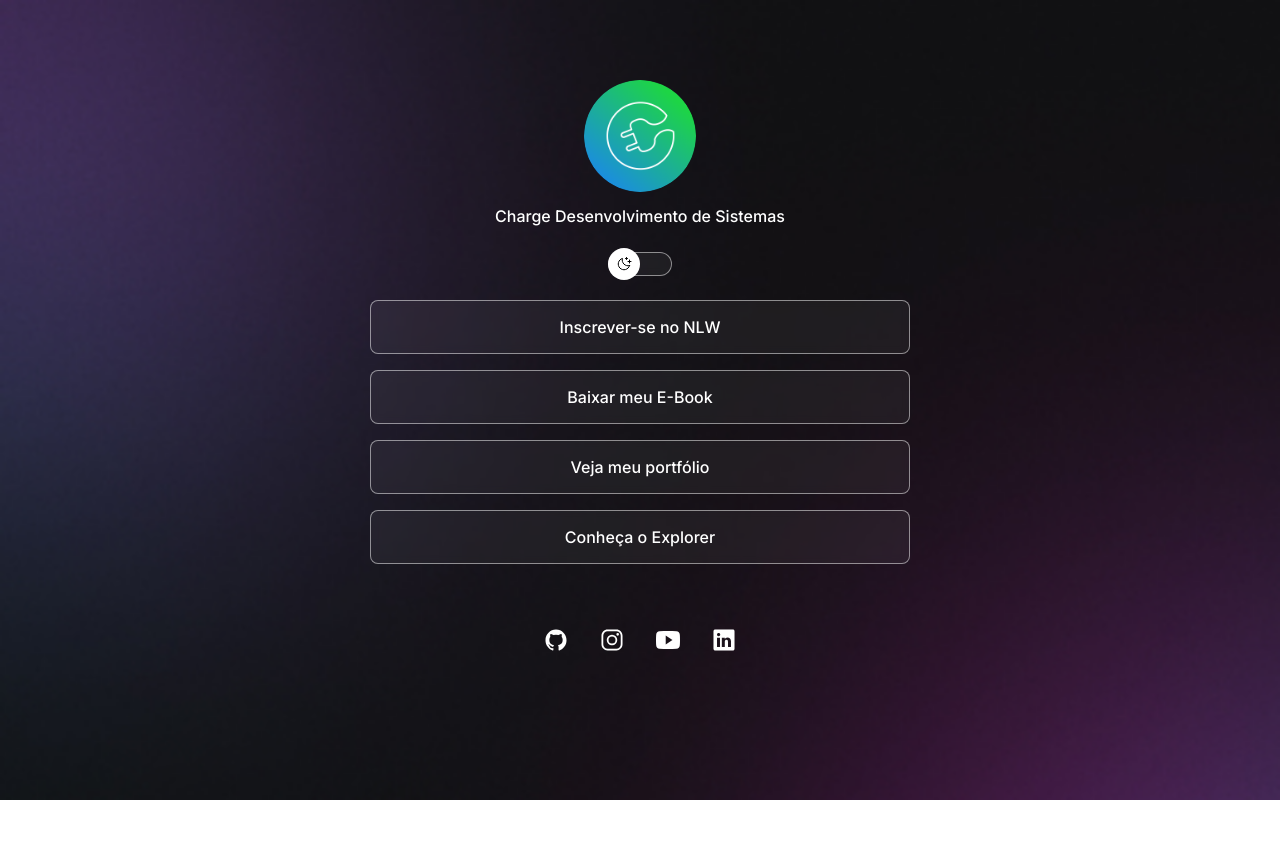
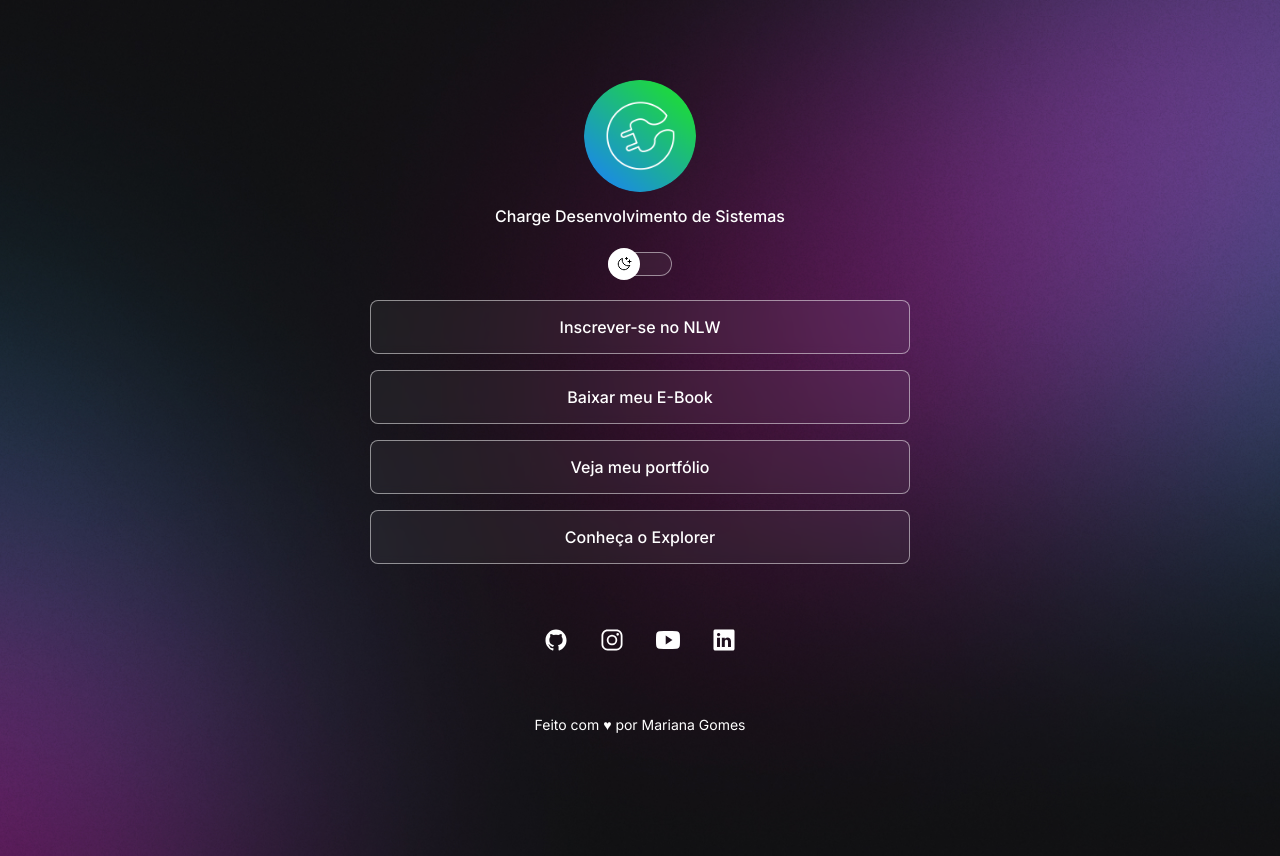
Before and after one commit to MarianaG822/Projects, a plain HTML site: page index.html in a window 1280 px wide. Before the commit the page ends 800 px from the top, so only its background shows below. Drawn offline with nearby package versions, Linux system fonts and the light colour scheme.

Commit message:
change background based on media queries

```diff
--- a/index.html
+++ b/index.html
@@ -54,7 +54,7 @@
         </a>
       </div>
     </div>
-    <!-- <footer>Feito com ♥ por Mariana Gomes</footer> -->
+    <footer>Feito com ♥ por Mariana Gomes</footer>
     <script
       type="module"
       src="https://unpkg.com/ionicons@7.1.0/dist/ionicons/ionicons.esm.js"
--- a/style.css
+++ b/style.css
@@ -26,6 +26,7 @@
 
 body {
   background: var(--bg-url) no-repeat top center/cover;
+  height: 100vh;
 }
 
 body * {
@@ -165,3 +166,15 @@ footer {
   text-align: center;
   font-size: 14px;
 }
+
+/* media queries */
+
+@media (min-width: 700px) {
+  :root {
+     --bg-url: url(./assets/bg-desktop.jpg);
+  }
+
+  .light {
+     --bg-url: url(./assets/bg-desktop-light.jpg);
+  }
+}
```
